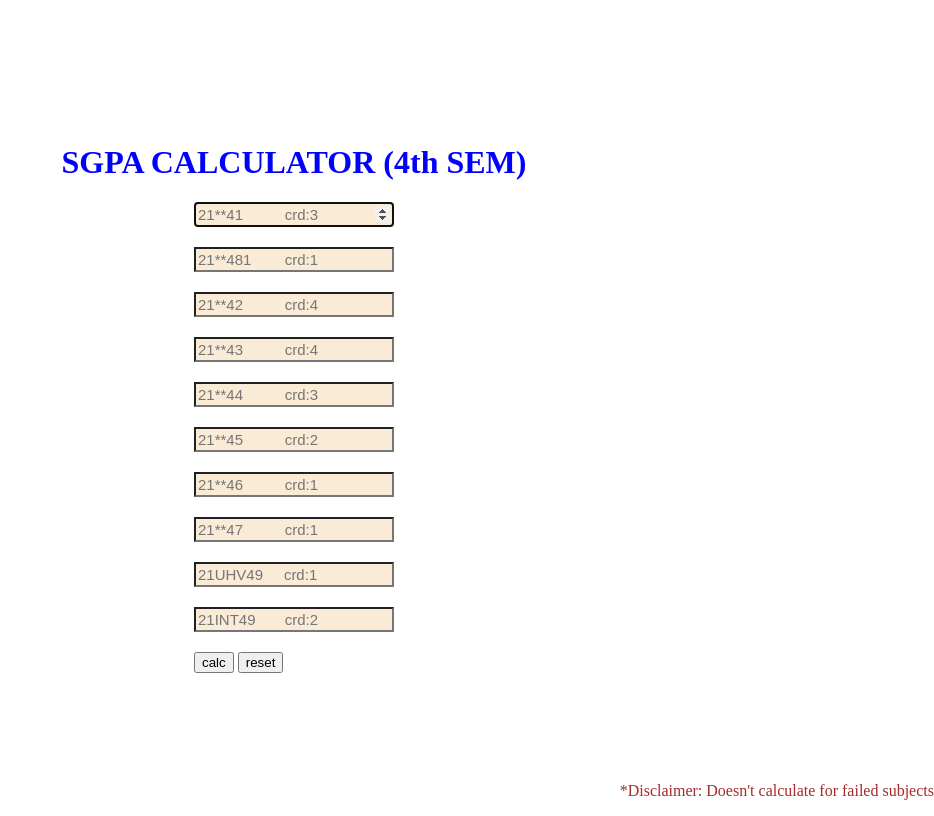
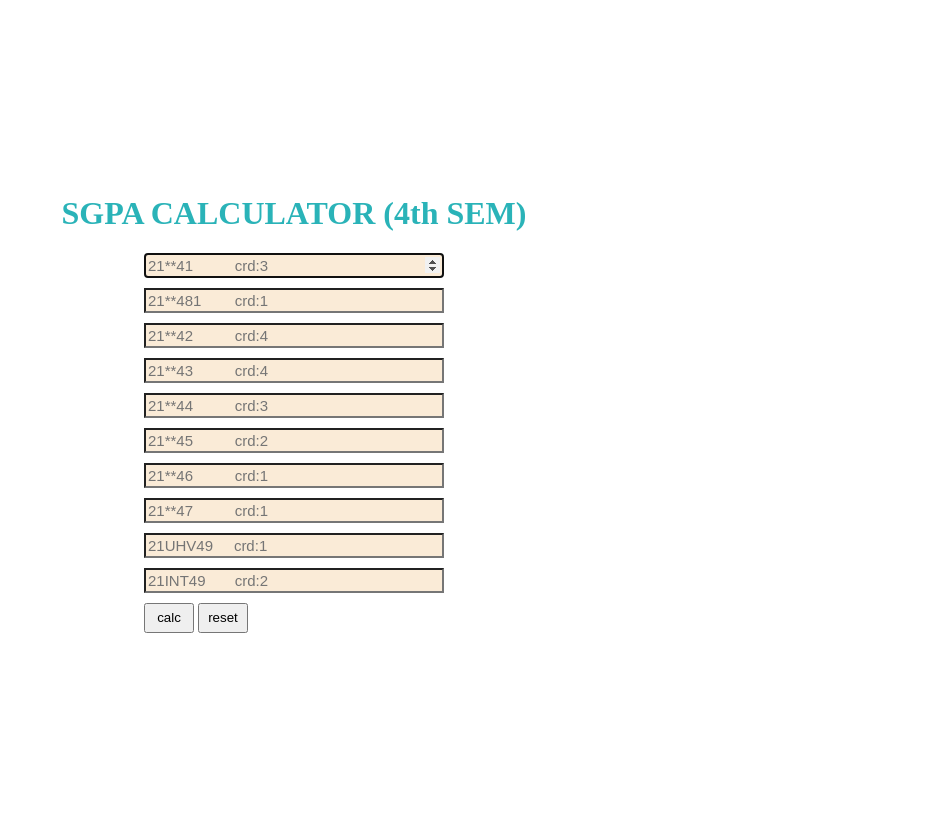
Before and after one commit to Shivaprada-upadya/SGPA-CALC, a plain HTML site: page index.html in a window 1280 px wide. Shown: the whole page, without its empty margins (346-1280 px from the left). Drawn offline with Linux system fonts and the light colour scheme.

Commit message:
Update index.html

```diff
--- a/index.html
+++ b/index.html
@@ -18,20 +18,27 @@
         align-items: center;
       }
       .calculator {
-        width: 200px;
+        width: 300px;
         display: flex;
         flex-direction: column;
-        gap: 20px;
+        gap: 10px;
         /* min-height: 100vh; */
       }
       .disc {
         position: absolute;
         bottom: 0;
         right: 0;
-        color: brown;
+        color: rgb(192, 137, 137);
       }
       h1 {
-        color:blue;
+
+        color: rgb(42, 179, 184);
+      }
+
+      button{
+        width: 50px;
+        height:30px;
+
       }
     </style>
   </head>
@@ -97,7 +104,7 @@
       </div>
       <div class="res" id="res"></div>
     </form>
-    <div class="disc">*Disclaimer: Doesn't calculate for failed subjects</div>
+    <div class="disc"></div>
     <script src="./sgpaaa/index.js"></script>
   </body>
 </html>
```
